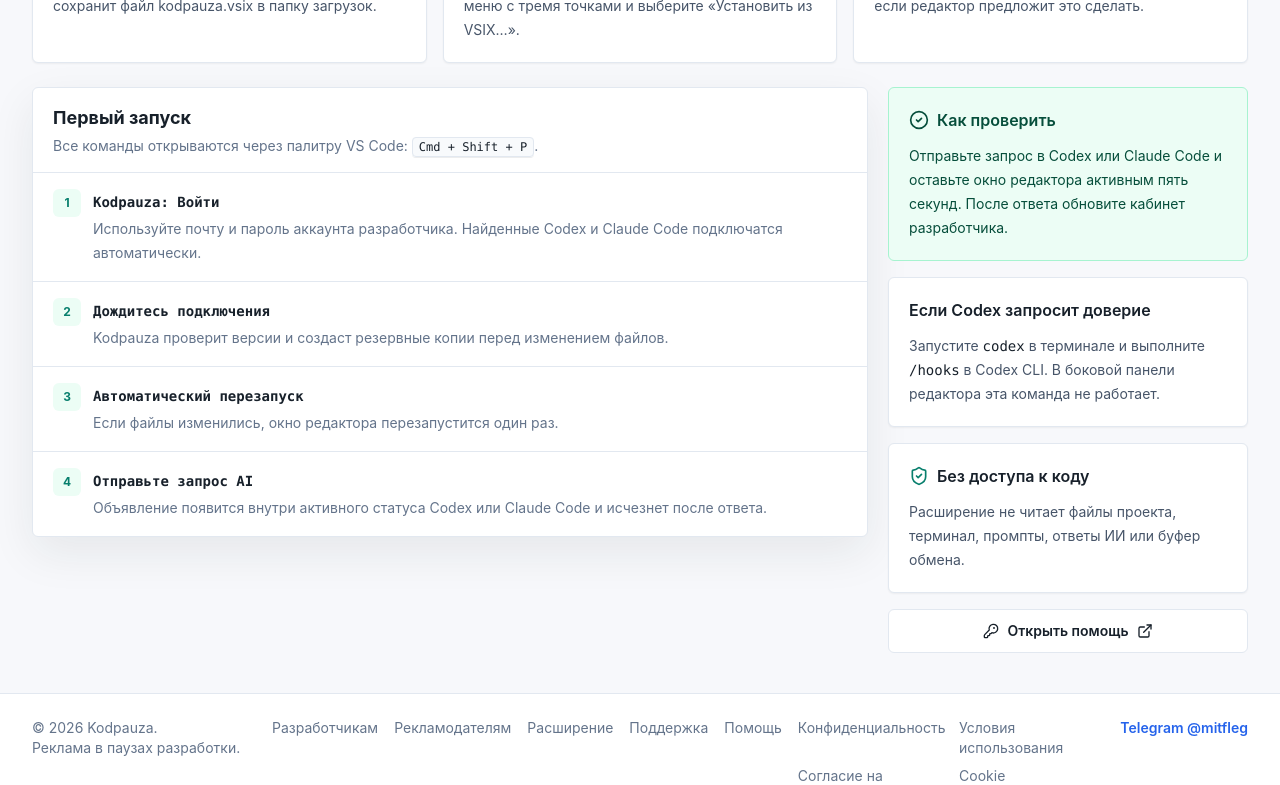
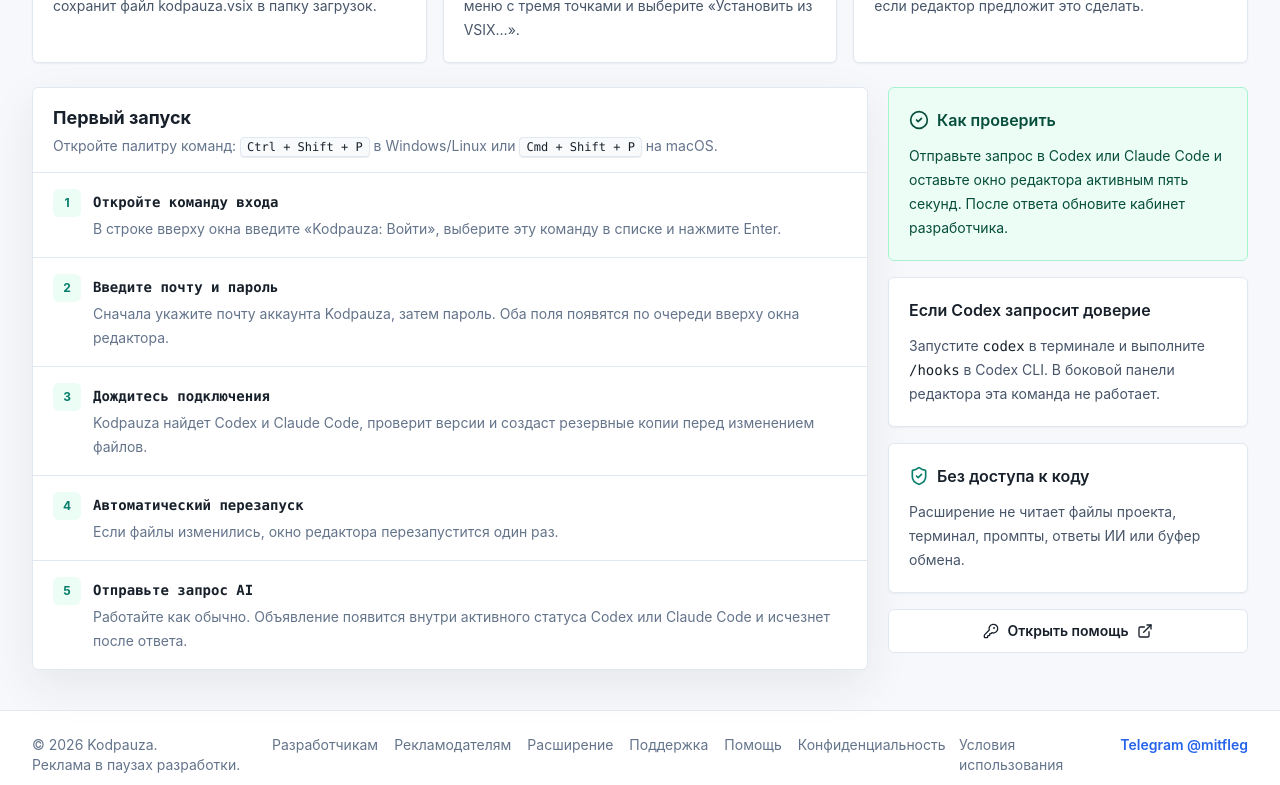
Before and after one commit to mitfleg/kodpauza, a Next.js app in the folder apps/web/: page /install in a window 1280 px wide. Shown: the part 880-1665 px from the top of the page. Built offline with nearby package versions, Linux system fonts and the light colour scheme; no server answers.

Commit message:
Clarify extension login instructions

```diff
--- a/apps/web/app/docs/page.tsx
+++ b/apps/web/app/docs/page.tsx
@@ -22,6 +22,10 @@
 });
 
 const questions = [
+  {
+    title: 'Где выполнить команду «Kodpauza: Войти»?',
+    text: 'В VS Code или Cursor нажмите Ctrl + Shift + P в Windows/Linux либо Cmd + Shift + P на macOS. В строке вверху окна введите «Kodpauza: Войти», выберите команду, нажмите Enter и по очереди укажите почту и пароль.',
+  },
   {
     title: 'Когда засчитывается показ?',
     text: 'Когда объявление непрерывно видно не менее пяти секунд в окне редактора с фокусом, а сервер подтвердил одноразовую рекламную выдачу. Из нескольких открытых окон начисление идет только в активном.',
--- a/apps/web/app/for-developers/page.tsx
+++ b/apps/web/app/for-developers/page.tsx
@@ -24,8 +24,14 @@
 });
 
 const steps = [
-  ['Установите расширение', 'Скачайте Kodpauza для VS Code и войдите в подтвержденный аккаунт.'],
-  ['Подключите AI-инструменты', 'Расширение находит совместимые интеграции Codex и Claude Code.'],
+  [
+    'Установите расширение',
+    'Скачайте Kodpauza для VS Code или Cursor и зарегистрируйте аккаунт разработчика.',
+  ],
+  [
+    'Войдите через палитру команд',
+    'Нажмите Ctrl + Shift + P в Windows/Linux или Cmd + Shift + P на macOS, введите «Kodpauza: Войти» и выберите команду.',
+  ],
   ['Работайте как обычно', 'Короткое объявление появляется только пока AI готовит ответ.'],
   ['Получайте начисления', 'Подтвержденные показы и доход сразу отражаются в кабинете.'],
 ];
--- a/apps/web/app/install/page.tsx
+++ b/apps/web/app/install/page.tsx
@@ -141,22 +141,30 @@
               <div className="border-b border-line px-5 py-4">
                 <h2 className="text-lg font-bold text-ink">Первый запуск</h2>
                 <p className="mt-1 text-sm text-slate-500">
-                  Все команды открываются через палитру VS Code:{' '}
+                  Откройте палитру команд:{' '}
+                  <kbd className="rounded border border-line bg-slate-50 px-1.5 py-0.5 font-mono text-xs text-ink">
+                    Ctrl + Shift + P
+                  </kbd>{' '}
+                  в Windows/Linux или{' '}
                   <kbd className="rounded border border-line bg-slate-50 px-1.5 py-0.5 font-mono text-xs text-ink">
                     Cmd + Shift + P
-                  </kbd>
-                  .
+                  </kbd>{' '}
+                  на macOS.
                 </p>
               </div>
               <ol className="divide-y divide-line">
                 {[
                   [
-                    'Kodpauza: Войти',
-                    'Используйте почту и пароль аккаунта разработчика. Найденные Codex и Claude Code подключатся автоматически.',
+                    'Откройте команду входа',
+                    'В строке вверху окна введите «Kodpauza: Войти», выберите эту команду в списке и нажмите Enter.',
+                  ],
+                  [
+                    'Введите почту и пароль',
+                    'Сначала укажите почту аккаунта Kodpauza, затем пароль. Оба поля появятся по очереди вверху окна редактора.',
                   ],
                   [
                     'Дождитесь подключения',
-                    'Kodpauza проверит версии и создаст резервные копии перед изменением файлов.',
+                    'Kodpauza найдет Codex и Claude Code, проверит версии и создаст резервные копии перед изменением файлов.',
                   ],
                   [
                     'Автоматический перезапуск',
@@ -164,7 +172,7 @@
                   ],
                   [
                     'Отправьте запрос AI',
-                    'Объявление появится внутри активного статуса Codex или Claude Code и исчезнет после ответа.',
+                    'Работайте как обычно. Объявление появится внутри активного статуса Codex или Claude Code и исчезнет после ответа.',
                   ],
                 ].map(([command, text], index) => (
                   <li
--- a/packages/vscode-extension/package.json
+++ b/packages/vscode-extension/package.json
@@ -2,7 +2,7 @@
   "name": "kodpauza-vscode",
   "displayName": "Kodpauza",
   "description": "Зарабатывайте во время работы Codex и Claude Code: Kodpauza показывает короткую рекламу, пока AI выполняет запрос.",
-  "version": "0.7.12",
+  "version": "0.7.13",
   "publisher": "kodpauza",
   "icon": "resources/icon.png",
   "homepage": "https://kodpauza.ru",
```
Also changed, not shown: packages/vscode-extension/README.md, 1 other file (tests, documents, lock files or other folders).
